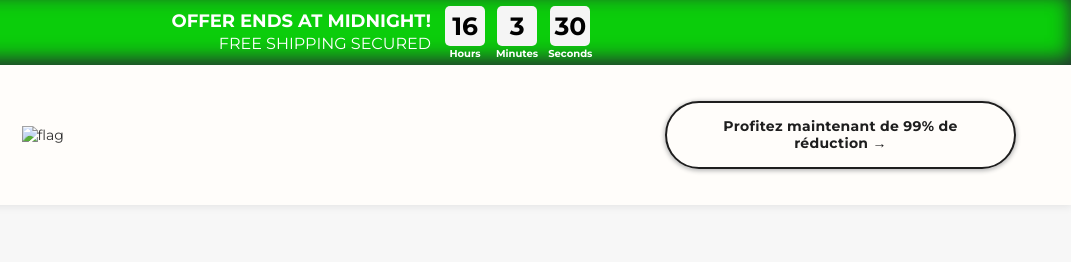
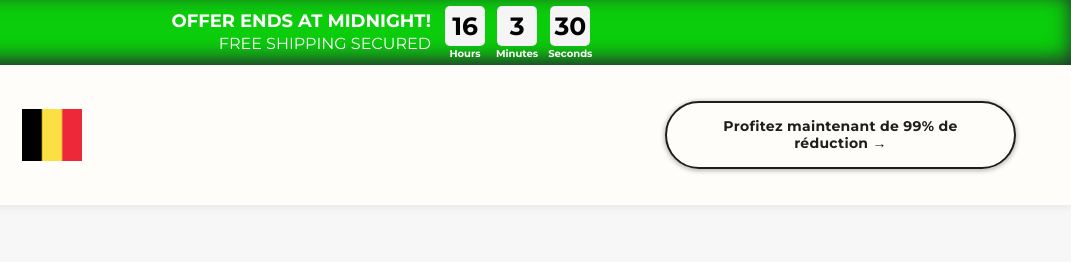
Before and after one commit to jyoti2001-h/ch20, a plain HTML site: page index.html in a window 1280 px wide. Shown: the top 262 px of the page, 209-1280 px from the left. Drawn offline with Linux system fonts and the light colour scheme.

Commit message:
index.html

```diff
--- a/index.html
+++ b/index.html
@@ -232,7 +232,7 @@
 }
 .el-739283 img {
 }
- </style><img alt="flag" class="lazyload" data-sizes="auto" height="auto" src="./pics/imagges.png" width="60px"/></div></div></div><div class="container-box cbox-311475-2"></div><div class="container-box cbox-311475-3"><div class="element-wrapper" data-eid="753088" data-v-7da0ed78=""><div class="btn-container el-753088" data-v-7da0ed78=""><style>
+ </style><img alt="flag" class="lazyload" data-sizes="auto" height="auto" src="./pics/images.png" width="60px"/></div></div></div><div class="container-box cbox-311475-2"></div><div class="container-box cbox-311475-3"><div class="element-wrapper" data-eid="753088" data-v-7da0ed78=""><div class="btn-container el-753088" data-v-7da0ed78=""><style>
 .el-753088 {
     align-items:flex-end;
 }
```
